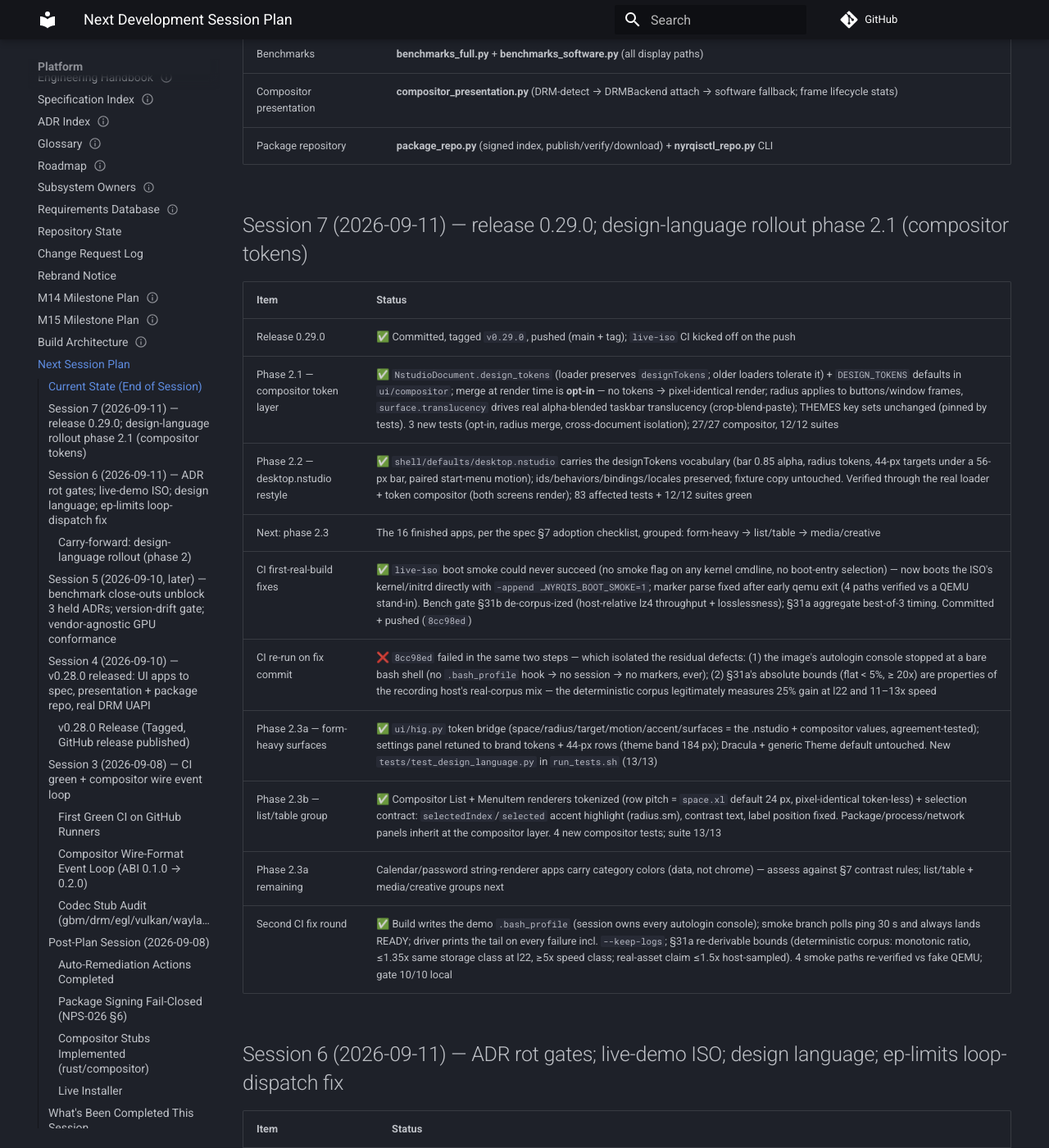
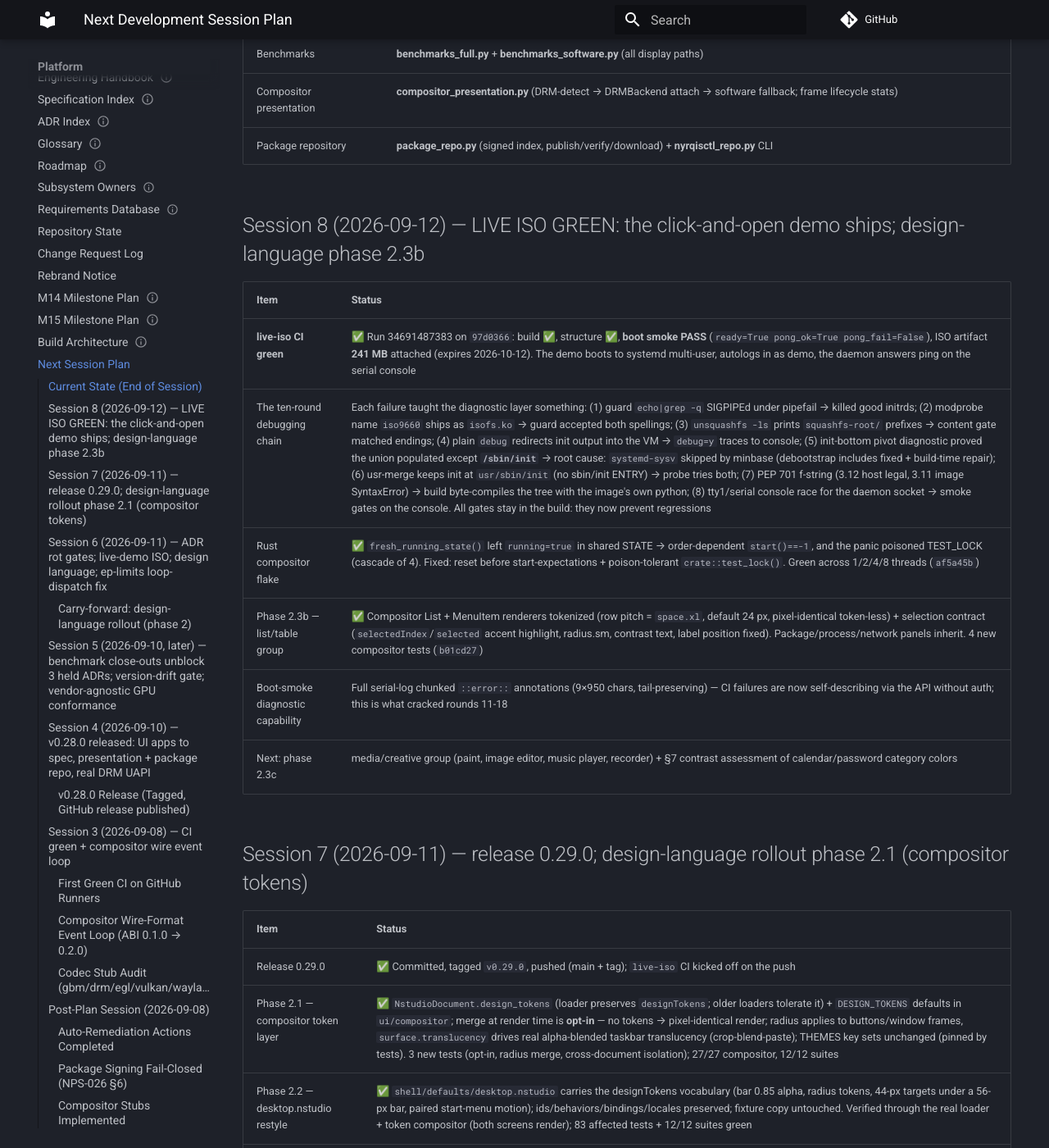
Before and after one commit to Myco-mycelium/Nythera, an MkDocs documentation site: the page built from docs/00-platform/NEXT_SESSION_PLAN.md, in a window 1280 px wide and 1400 px high, scrolled down 938 px. Shown: the whole window at 82% size. Built offline with MkDocs 1.6.1 and Material for MkDocs 9.7.7, drawn with Linux system fonts in a browser that asks for light colours; comment, search, counter and statistics services are not loaded.

Commit message:
Record the live-iso green milestone and the ten-round diagnosis chain in the plan
🤖 Generated with Codebuff
Co-Authored-By: Codebuff <noreply@codebuff.com>

```diff
--- a/docs/00-platform/NEXT_SESSION_PLAN.md
+++ b/docs/00-platform/NEXT_SESSION_PLAN.md
@@ -27,6 +27,17 @@ date: 2026-09-10
 | Benchmarks | **benchmarks_full.py** + **benchmarks_software.py** (all display paths) |
 | Compositor presentation | **compositor_presentation.py** (DRM-detect → DRMBackend attach → software fallback; frame lifecycle stats) |
 | Package repository | **package_repo.py** (signed index, publish/verify/download) + **nyrqisctl_repo.py** CLI |
+
+## Session 8 (2026-09-12) — LIVE ISO GREEN: the click-and-open demo ships; design-language phase 2.3b
+
+| Item | Status |
+|------|--------|
+| **live-iso CI green** | ✅ Run 34691487383 on `97d0366`: build ✅, structure ✅, **boot smoke PASS** (`ready=True pong_ok=True pong_fail=False`), ISO artifact **241 MB** attached (expires 2026-10-12). The demo boots to systemd multi-user, autologs in as demo, the daemon answers ping on the serial console |
+| The ten-round debugging chain | Each failure taught the diagnostic layer something: (1) guard `echo|grep -q` SIGPIPEd under pipefail → killed good initrds; (2) modprobe name `iso9660` ships as `isofs.ko` → guard accepted both spellings; (3) `unsquashfs -ls` prints `squashfs-root/` prefixes → content gate matched endings; (4) plain `debug` redirects init output into the VM → `debug=y` traces to console; (5) init-bottom pivot diagnostic proved the union populated except **`/sbin/init`** → root cause: `systemd-sysv` skipped by minbase (debootstrap includes fixed + build-time repair); (6) usr-merge keeps init at `usr/sbin/init` (no sbin/init ENTRY) → probe tries both; (7) PEP 701 f-string (3.12 host legal, 3.11 image SyntaxError) → build byte-compiles the tree with the image's own python; (8) tty1/serial console race for the daemon socket → smoke gates on the console. All gates stay in the build: they now prevent regressions |
+| Rust compositor flake | ✅ `fresh_running_state()` left `running=true` in shared STATE → order-dependent `start()==-1`, and the panic poisoned TEST_LOCK (cascade of 4). Fixed: reset before start-expectations + poison-tolerant `crate::test_lock()`. Green across 1/2/4/8 threads (`af5a45b`) |
+| Phase 2.3b — list/table group | ✅ Compositor List + MenuItem renderers tokenized (row pitch = `space.xl`, default 24 px, pixel-identical token-less) + selection contract (`selectedIndex`/`selected` accent highlight, radius.sm, contrast text, label position fixed). Package/process/network panels inherit. 4 new compositor tests (`b01cd27`) |
+| Boot-smoke diagnostic capability | Full serial-log chunked `::error::` annotations (9×950 chars, tail-preserving) — CI failures are now self-describing via the API without auth; this is what cracked rounds 11-18 |
+| Next: phase 2.3c | media/creative group (paint, image editor, music player, recorder) + §7 contrast assessment of calendar/password category colors |
 
 ## Session 7 (2026-09-11) — release 0.29.0; design-language rollout phase 2.1 (compositor tokens)
 
```
